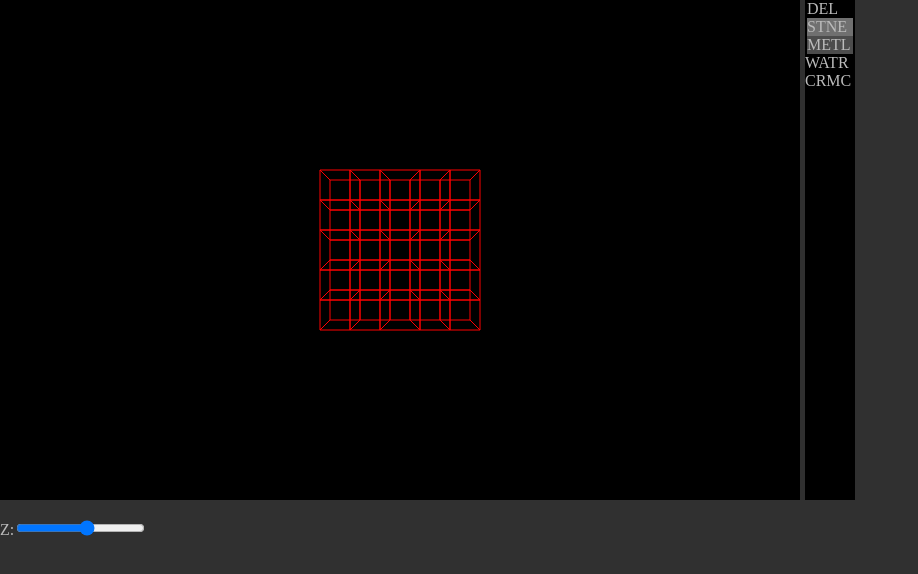
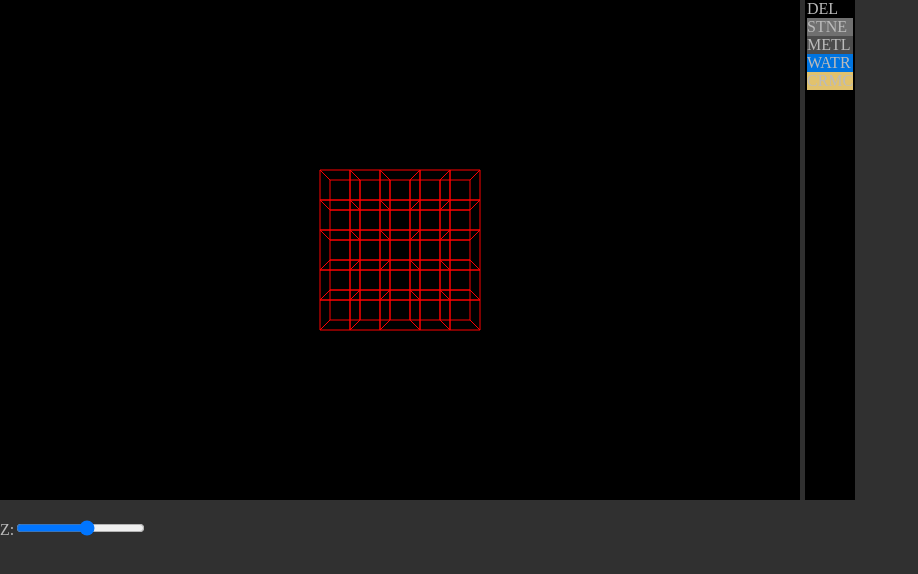
Before and after one commit to Shiganu/2D-3D-TPT, a plain HTML site: page index.html in a window 1280 px wide. Shown: the whole page, without its empty margins (0-918 px from the left). Drawn offline with Linux system fonts and the light colour scheme.

Commit message:
Update style.css
New materials:
-water
-ceramic

```diff
--- a/style.css
+++ b/style.css
@@ -55,3 +55,21 @@ body
 	margin-right: 2px;
 	cursor: pointer;
 }
+
+#water
+{
+	background-color: #0074e0;
+	width: 46px;
+	margin-left: 2px;
+	margin-right: 2px;
+	cursor: pointer;
+}
+
+#ceramic
+{
+	background-color: #e1c26d;
+	width: 46px;
+	margin-left: 2px;
+	margin-right: 2px;
+	cursor: pointer;
+}
```
